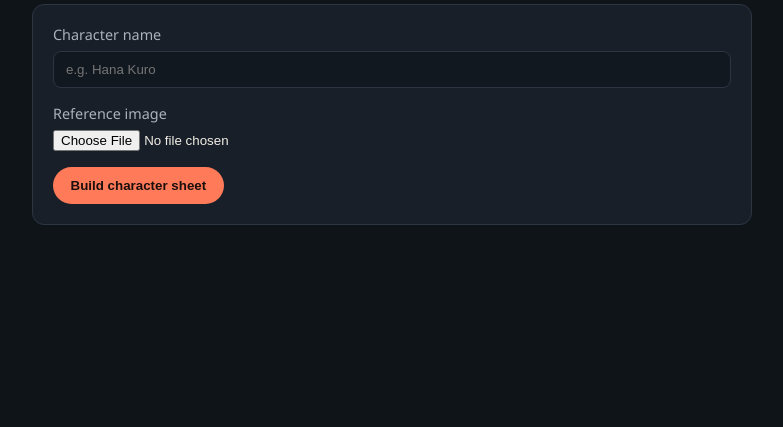
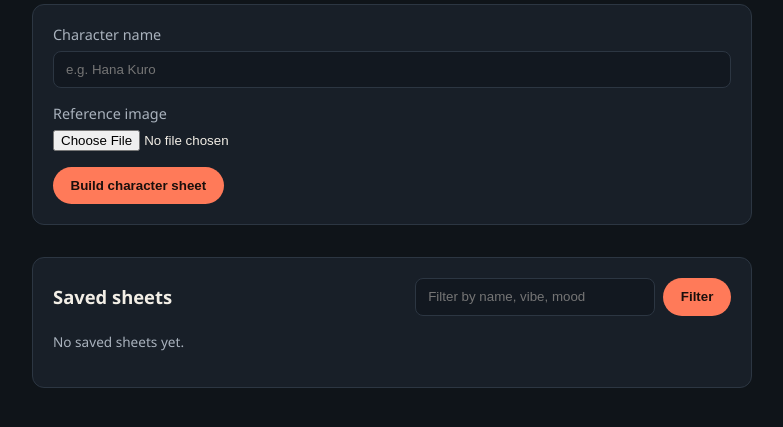
Before and after one commit to bronglil/AnimeCharacters, a Flask app: page / in a window 1280 px wide. Shown: the part 246-673 px from the top of the page, without its empty margins (248-1031 px from the left). Run offline with Flask 3, Linux system fonts and the light colour scheme.

Commit message:
Add saved sheet history with filter and tests.
List previously generated sheets in the UI, support simple text filtering, and cover palette and sheet building with pytest.

```diff
--- a/app/main.py
+++ b/app/main.py
@@ -23,9 +23,38 @@ def allowed_file(filename: str) -> bool:
     return Path(filename).suffix.lower() in ALLOWED_EXTENSIONS
 
 
+def list_saved_sheets() -> list[dict]:
+    OUTPUT_DIR.mkdir(parents=True, exist_ok=True)
+    sheets: list[dict] = []
+    for path in sorted(OUTPUT_DIR.glob("*_sheet.json"), key=lambda p: p.stat().st_mtime, reverse=True):
+        try:
+            data = json.loads(path.read_text(encoding="utf-8"))
+        except (OSError, json.JSONDecodeError):
+            continue
+        sheets.append(
+            {
+                "file": path.name,
+                "name": data.get("name", path.stem),
+                "series_vibe": data.get("series_vibe", ""),
+                "mood": data.get("mood", ""),
+            }
+        )
+    return sheets
+
+
 @app.route("/", methods=["GET"])
 def index():
-    return render_template("index.html", sheet=None)
+    query = (request.args.get("q") or "").strip().lower()
+    saved = list_saved_sheets()
+    if query:
+        saved = [
+            s
+            for s in saved
+            if query in s["name"].lower()
+            or query in s["series_vibe"].lower()
+            or query in s["mood"].lower()
+        ]
+    return render_template("index.html", sheet=None, saved_sheets=saved, query=query)
 
 
 @app.route("/build", methods=["POST"])
@@ -52,7 +81,13 @@ def build():
     out_path = OUTPUT_DIR / f"{Path(filename).stem}_sheet.json"
     out_path.write_text(json.dumps(sheet.to_dict(), indent=2), encoding="utf-8")
 
-    return render_template("index.html", sheet=sheet.to_dict(), saved_as=out_path.name)
+    return render_template(
+        "index.html",
+        sheet=sheet.to_dict(),
+        saved_as=out_path.name,
+        saved_sheets=list_saved_sheets(),
+        query="",
+    )
 
 
 def main() -> None:
--- a/app/static/styles.css
+++ b/app/static/styles.css
@@ -155,6 +155,76 @@ dd {
   flex-wrap: wrap;
 }
 
+.history {
+  margin-top: 2rem;
+  padding: 1.25rem;
+  background: color-mix(in srgb, var(--panel) 92%, black);
+  border: 1px solid var(--line);
+  border-radius: 12px;
+}
+
+.history-head {
+  display: flex;
+  flex-wrap: wrap;
+  gap: 1rem;
+  justify-content: space-between;
+  align-items: center;
+  margin-bottom: 1rem;
+}
+
+.history h2 {
+  margin: 0;
+  font-size: 1.15rem;
+}
+
+.search {
+  display: flex;
+  gap: 0.5rem;
+  flex-wrap: wrap;
+}
+
+.search input[type="search"] {
+  min-width: min(240px, 70vw);
+  padding: 0.55rem 0.75rem;
+  border: 1px solid var(--line);
+  border-radius: 8px;
+  background: #121820;
+  color: var(--ink);
+}
+
+.sheet-list {
+  list-style: none;
+  margin: 0;
+  padding: 0;
+  display: grid;
+  gap: 0.75rem;
+}
+
+.sheet-list li {
+  display: grid;
+  gap: 0.2rem;
+  padding: 0.75rem 0;
+  border-top: 1px solid var(--line);
+}
+
+.sheet-list li span,
+.sheet-list li code {
+  color: var(--muted);
+  font-size: 0.85rem;
+}
+
+.sr-only {
+  position: absolute;
+  width: 1px;
+  height: 1px;
+  padding: 0;
+  margin: -1px;
+  overflow: hidden;
+  clip: rect(0, 0, 0, 0);
+  white-space: nowrap;
+  border: 0;
+}
+
 @media (max-width: 560px) {
   dl > div {
     grid-template-columns: 1fr;
--- a/app/templates/index.html
+++ b/app/templates/index.html
@@ -65,6 +65,30 @@
         </dl>
       </section>
     {% endif %}
+
+    <section class="history" aria-labelledby="history-title">
+      <div class="history-head">
+        <h2 id="history-title">Saved sheets</h2>
+        <form class="search" method="get" action="{{ url_for('index') }}">
+          <label class="sr-only" for="q">Filter saved sheets</label>
+          <input id="q" type="search" name="q" value="{{ query or '' }}" placeholder="Filter by name, vibe, mood" />
+          <button type="submit">Filter</button>
+        </form>
+      </div>
+      {% if saved_sheets %}
+        <ul class="sheet-list">
+          {% for item in saved_sheets %}
+            <li>
+              <strong>{{ item.name }}</strong>
+              <span>{{ item.series_vibe }} · {{ item.mood }}</span>
+              <code>{{ item.file }}</code>
+            </li>
+          {% endfor %}
+        </ul>
+      {% else %}
+        <p class="meta">No saved sheets yet{% if query %} matching “{{ query }}”{% endif %}.</p>
+      {% endif %}
+    </section>
   </main>
 </body>
 </html>
--- a/requirements.txt
+++ b/requirements.txt
@@ -1,3 +1,4 @@
 Flask>=3.0,<4
 Pillow>=10.0,<12
 Werkzeug>=3.0,<4
+pytest>=8.0,<9
```
Also changed, not shown: tests/test_character_builder.py (added, +35 -0 lines), README.md.
